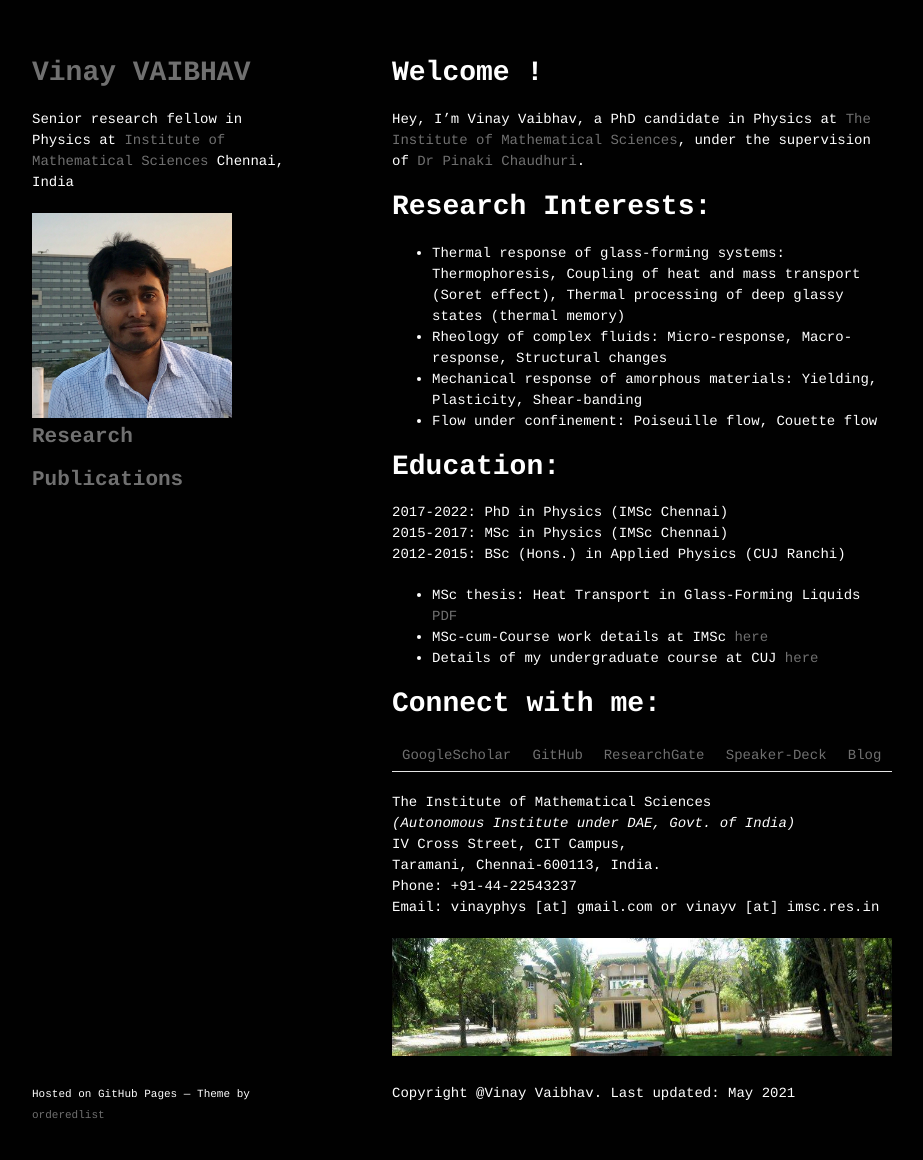
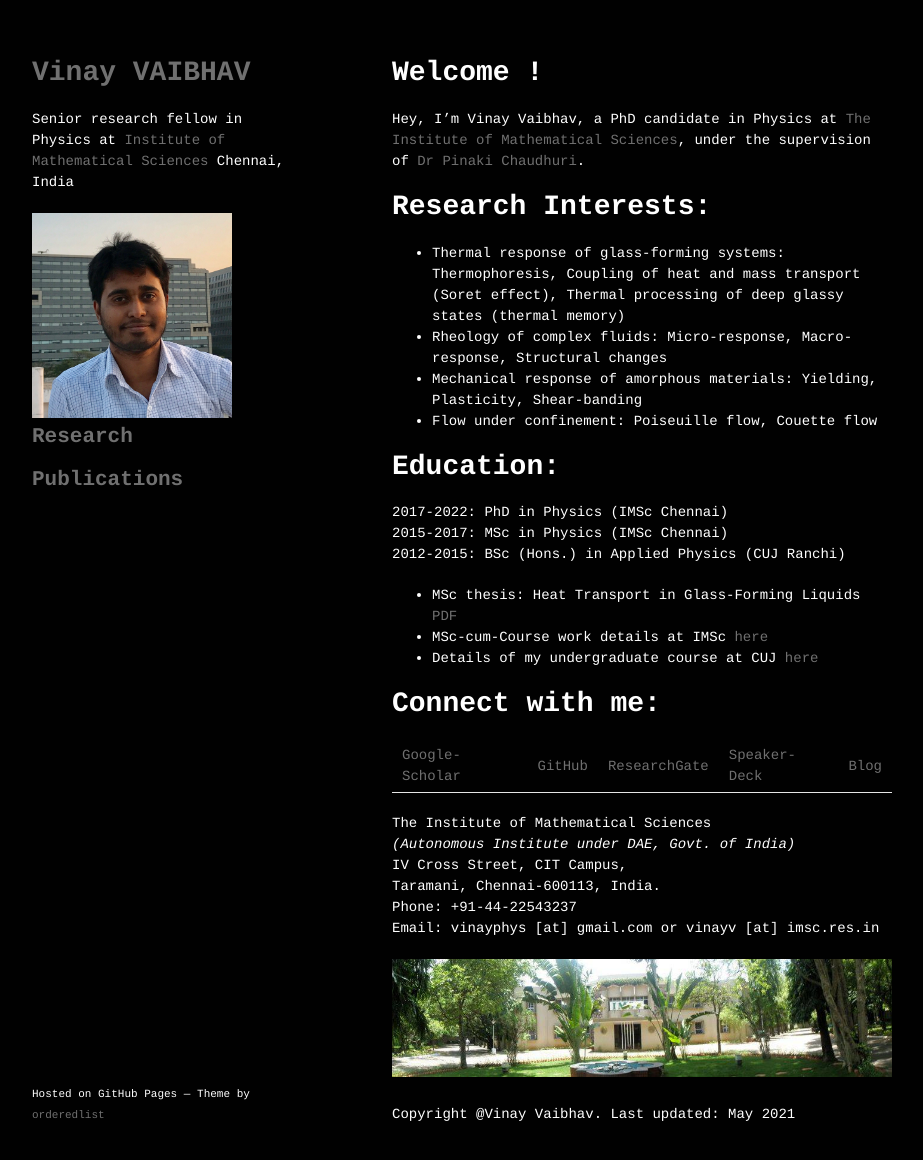
Before and after one commit to vinayphys/vinayphys.github.io, a Jekyll site: the page built from index.md, in a window 1280 px wide and 1195 px high. Shown: the top 1160 px of the window, without its empty margins (178-1101 px from the left). Built offline with Jekyll 4.4.1, drawn with Linux system fonts in a browser that asks for light colours; our own code applies the rules of GitHub Pages for plain Markdown files; a script that is not in the unit is left out.

Commit message:
Update index.md

```diff
--- a/index.md
+++ b/index.md
@@ -23,7 +23,7 @@
 
 # Connect with me:
 
-[GoogleScholar](https://scholar.google.com/citations?user=AicxZvsAAAAJ&hl=hi&oi=ao)|[GitHub](https://github.com/vinayphys)|[ResearchGate](https://www.researchgate.net/profile/Vinay_Vaibhav)|[Speaker-Deck](https://speakerdeck.com/vinayphys)|[Blog]()
+[Google-Scholar](https://scholar.google.com/citations?user=AicxZvsAAAAJ&hl=hi&oi=ao)|[GitHub](https://github.com/vinayphys)|[ResearchGate](https://www.researchgate.net/profile/Vinay_Vaibhav)|[Speaker-Deck](https://speakerdeck.com/vinayphys)|[Blog]()
 
 The Institute of Mathematical Sciences
 *(Autonomous Institute under DAE, Govt. of India)*
```
